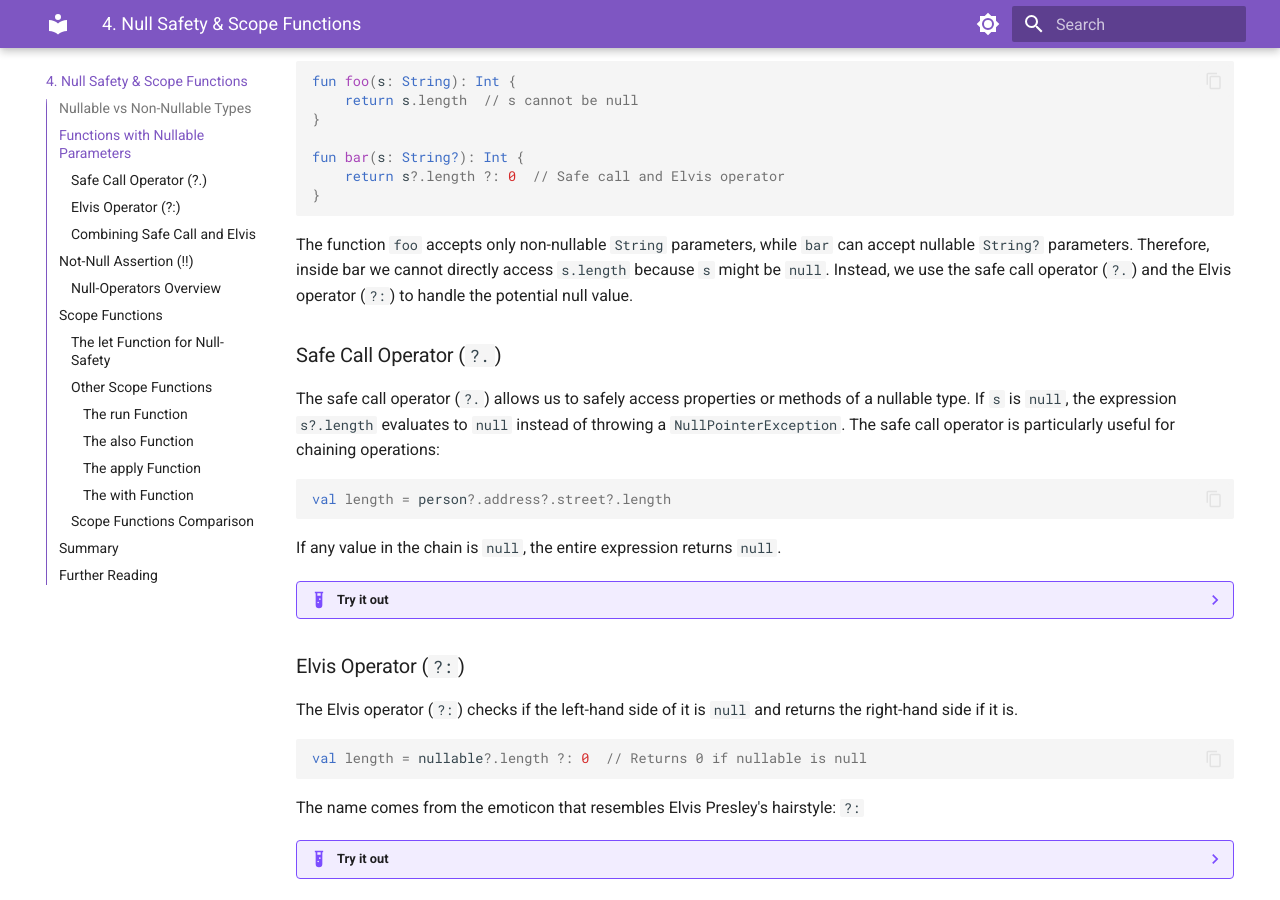
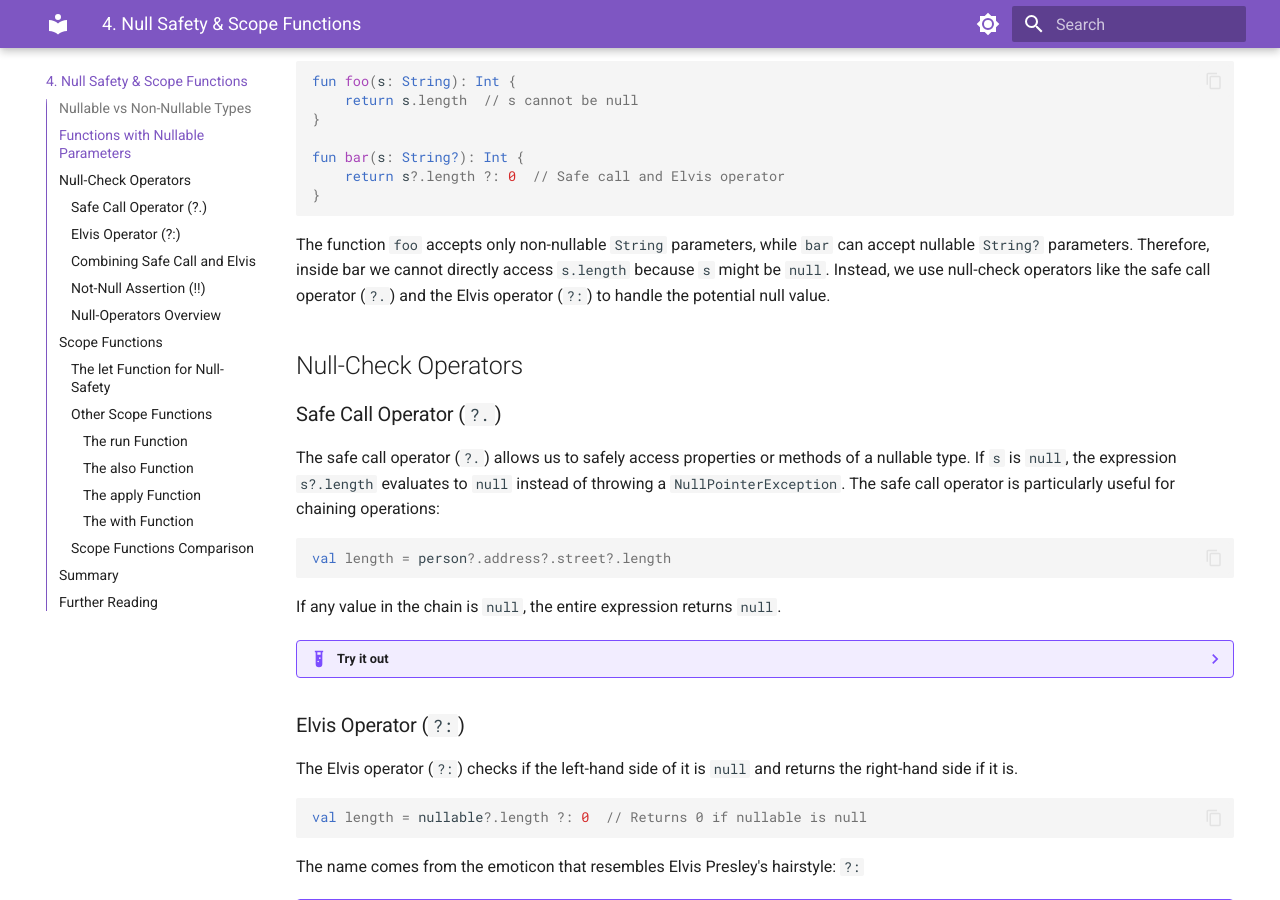
Before and after one commit to kirschkakao/KotlinIntroduction, an MkDocs documentation site: the page built from docs/04_null_safety_and_scope_functions.md, in a window 1280 px wide and 900 px high, scrolled down 693 px. Built offline with MkDocs 1.6.1 and Material for MkDocs 9.7.7, drawn with Linux system fonts in a browser that asks for light colours.

Commit message:
streamline null-safety chapter

````diff
--- a/docs/04_null_safety_and_scope_functions.md
+++ b/docs/04_null_safety_and_scope_functions.md
@@ -44,7 +44,9 @@ fun bar(s: String?): Int {
 
 The function `foo` accepts only non-nullable `String` parameters, while `bar` can accept nullable `String?` parameters.
 Therefore, inside bar we cannot directly access `s.length` because `s` might be `null`. Instead,
-we use the safe call operator (`?.`) and the Elvis operator (`?:`) to handle the potential null value.
+we use null-check operators like the safe call operator (`?.`) and the Elvis operator (`?:`) to handle the potential null value.
+
+## Null-Check Operators
 
 ### Safe Call Operator (`?.`)
 
@@ -127,7 +129,7 @@ fun getUserName(userId: Int?): String {
     No books found
     ```
 
-## Not-Null Assertion (`!!`)
+### Not-Null Assertion (`!!`)
 
 The not-null assertion operator (`!!`) converts a nullable type to a non-nullable type. If the value is `null`, it throws a `NullPointerException`.
 
````
